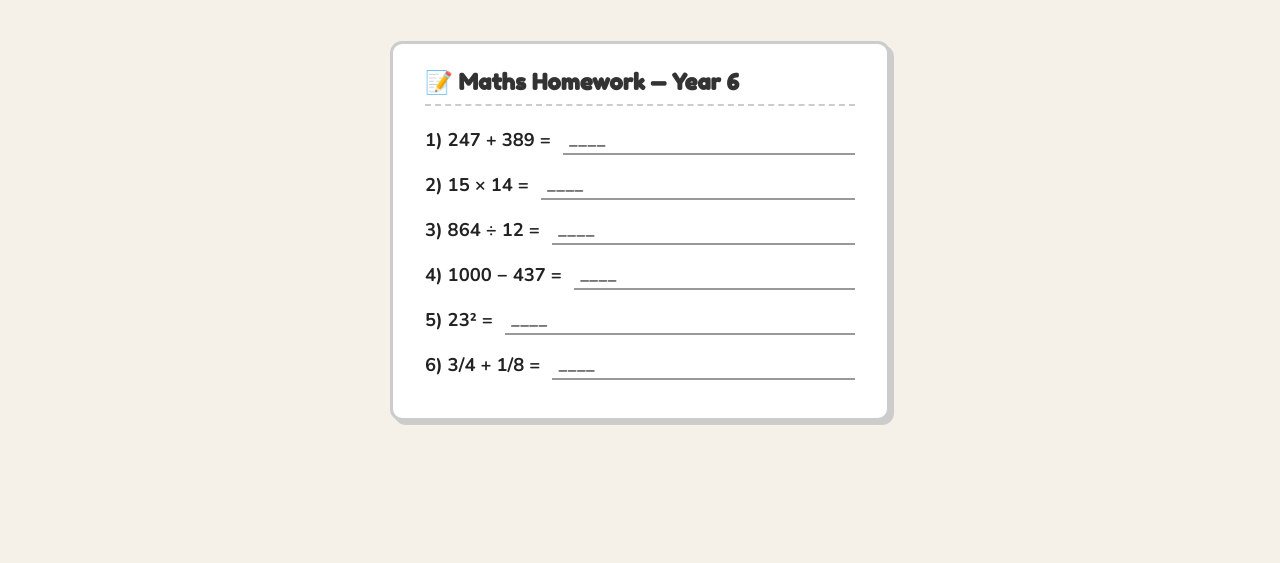
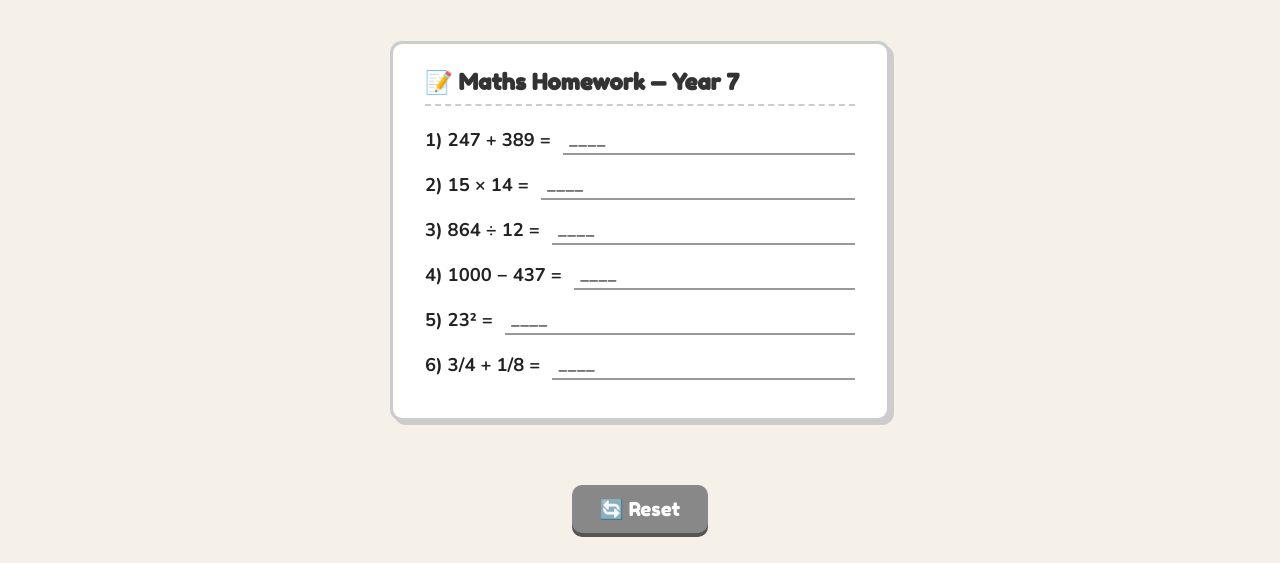
Before and after one commit to richards-bot/homework, a plain HTML site: page index.html in a window 1280 px wide. Shown: the part 458-1021 px from the top of the page. Before the commit the page ends 933 px from the top, so only its background shows below. Drawn offline with nearby package versions, Linux system fonts and the light colour scheme.

Commit message:
Year 7, Mr Amin, reset button

```diff
--- a/index.html
+++ b/index.html
@@ -265,7 +265,7 @@ body {
 <div id="ai-thinking"><span class="dots">🤔 Calculating</span></div>
 
 <div id="worksheet">
-  <h2>📝 Maths Homework — Year 6</h2>
+  <h2>📝 Maths Homework — Year 7</h2>
   <div class="question">1) 247 + 389 = <input class="answer-box" id="q1" readonly placeholder="____"></div>
   <div class="question">2) 15 × 14 = <input class="answer-box" id="q2" readonly placeholder="____"></div>
   <div class="question">3) 864 ÷ 12 = <input class="answer-box" id="q3" readonly placeholder="____"></div>
@@ -275,7 +275,7 @@ body {
 </div>
 
 <div id="teacher-section">
-  <div id="teacher-label">Hand it to Mr. Johnson 👇</div>
+  <div id="teacher-label">Hand it to Mr. Amin 👇</div>
   <div id="click-hint">(click him)</div>
   <!-- Teacher SVG: black curly hair, brown skin, suit -->
   <svg id="teacher-svg" width="130" height="200" viewBox="0 0 130 200" xmlns="http://www.w3.org/2000/svg" onclick="showHandIn()">
@@ -344,6 +344,20 @@ body {
 <div id="speech-bubble">⭐ Well done!! ⭐</div>
 <div id="carrot">🥕</div>
 
+<button id="reset-btn" onclick="resetPage()" style="
+  margin-top: 40px;
+  background: #888;
+  color: white;
+  font-family: 'Fredoka One', cursive;
+  font-size: 1.2rem;
+  border: none;
+  border-radius: 10px;
+  padding: 12px 28px;
+  cursor: pointer;
+  box-shadow: 0 4px 0 #555;
+  transition: transform 0.1s, box-shadow 0.1s;
+">🔄 Reset</button>
+
 <script>
 const answers = ['636', '210', '72', '563', '529', '7/8'];
 const ids = ['q1','q2','q3','q4','q5','q6'];
@@ -399,6 +413,28 @@ function handIn() {
     document.getElementById('carrot').classList.add('show');
   }, 600);
 }
+
+function resetPage() {
+  // Clear answers
+  ids.forEach(id => {
+    const box = document.getElementById(id);
+    box.value = '';
+    box.classList.remove('filling');
+  });
+  // Reset AI
+  aiDone = false;
+  document.getElementById('ai-logo').style.pointerEvents = 'auto';
+  document.getElementById('ai-thinking').classList.remove('show');
+  // Reset teacher section
+  document.getElementById('teacher-section').classList.remove('show');
+  document.getElementById('click-hint').style.display = 'block';
+  document.getElementById('handin-btn').classList.remove('show');
+  document.getElementById('handin-btn').style.display = '';
+  teacherClicked = false;
+  // Reset ending
+  document.getElementById('speech-bubble').classList.remove('show');
+  document.getElementById('carrot').classList.remove('show');
+}
 </script>
 </body>
 </html>
```
